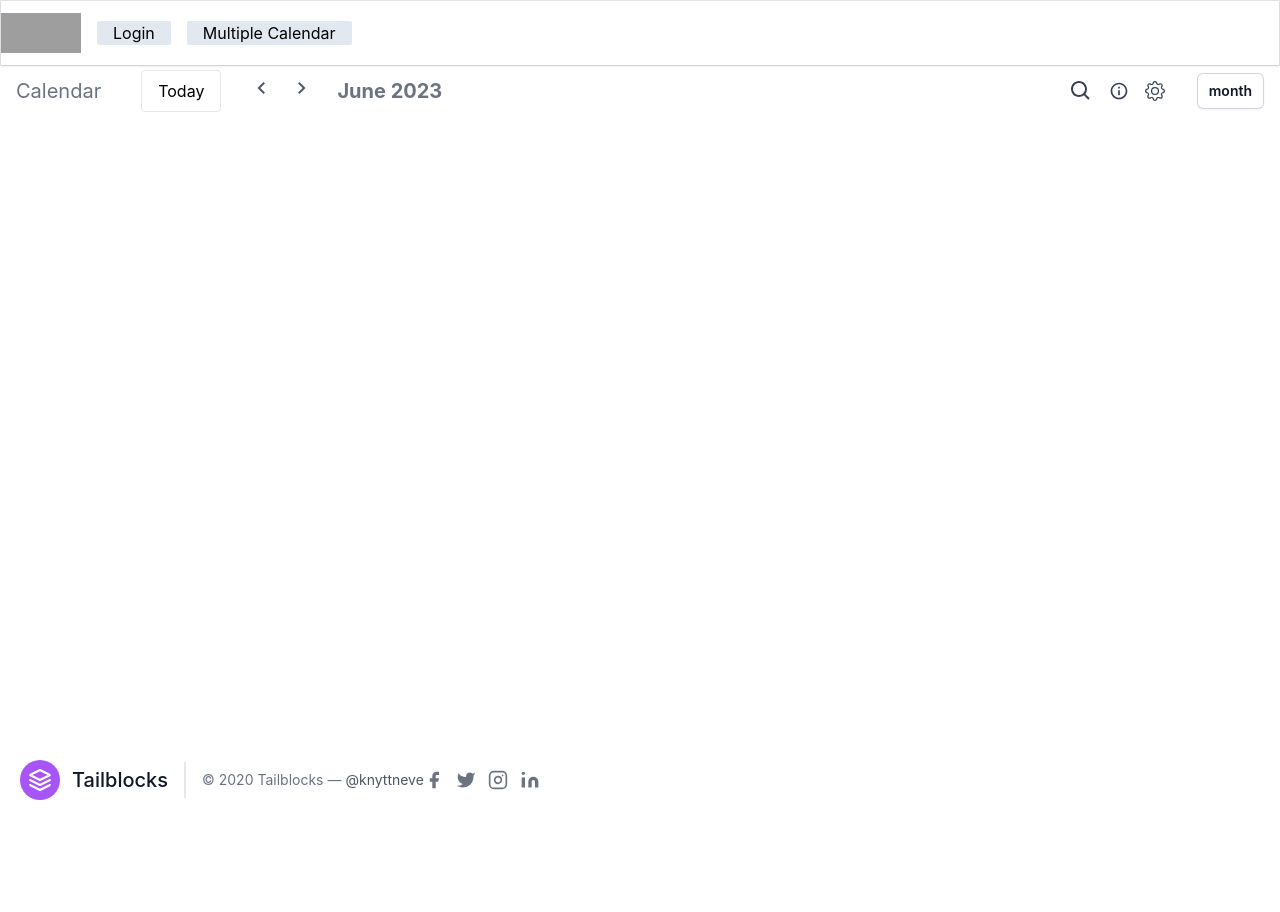
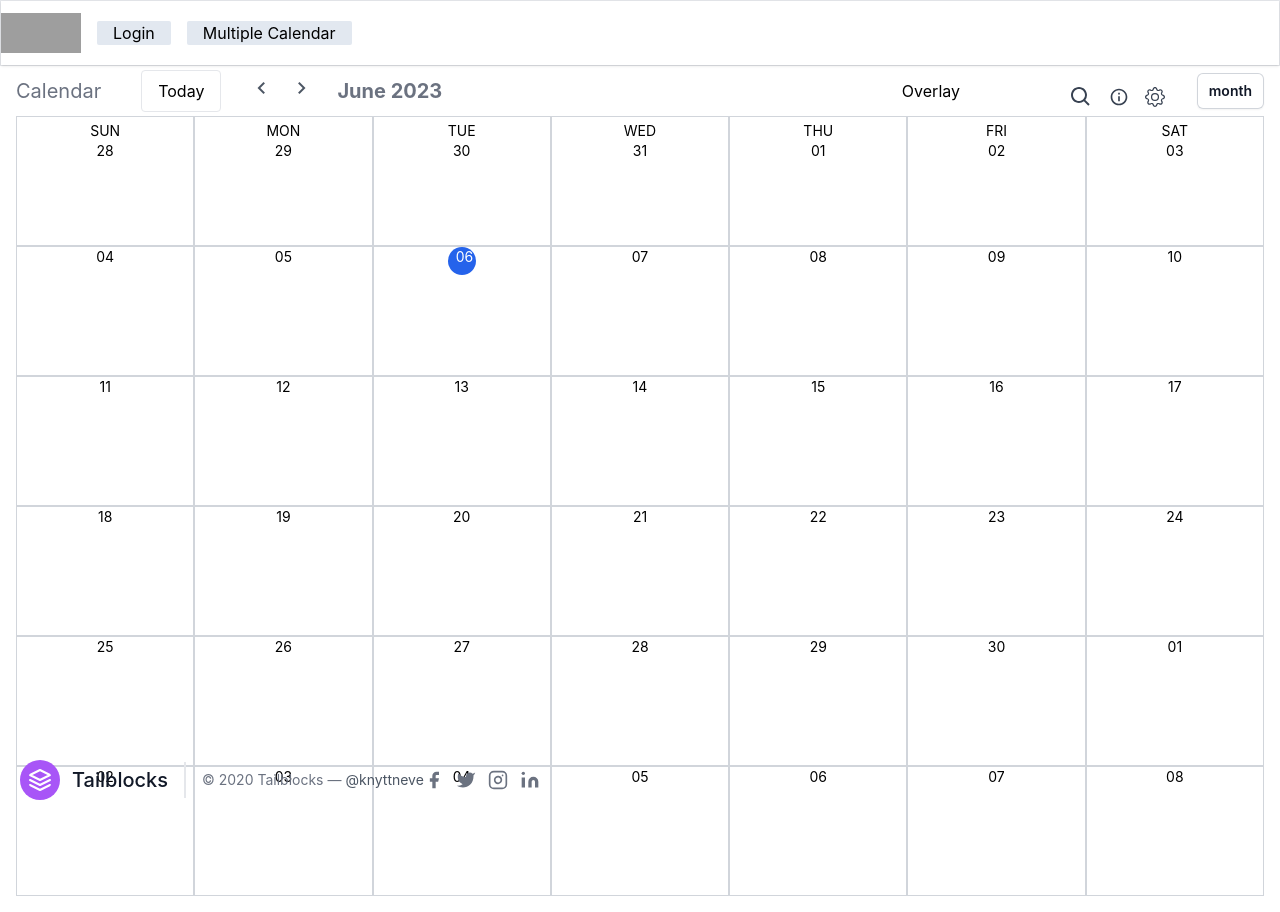
Before and after one commit to kishore1477/custom_react_calendar, a React (Create React App) app: page /overlay in a window 1280 px wide. Before the commit the page ends 800 px from the top, so only its background shows below. Built offline with nearby package versions, Linux system fonts and the light colour scheme; grey boxes are pictures that could not be loaded.

Commit message:
complete overlay and day view

```diff
--- a/src/App.js
+++ b/src/App.js
@@ -19,6 +19,7 @@ import CalendarHeader from './components/CalendarHeader';
 import Labels from './components/Labels';
 import Main from './multipleCalendar/Main';
 import DayView from './components/DayView/DayView';
+import Overlay from './multipleCalendar/Overlay';
 function App() {
 
   const [show, setShow] = useState(false)
@@ -46,6 +47,7 @@ const handleCalendar =()=>{
       <Route path="/main" element={  <Main   />  }/>
       {/* <Route path="/" element={  <Labels/>}/>   */}
        <Route path="/login" element={  <Login  />}/>
+       <Route path="/overlay" element={  <Overlay  />}/>
        <Route path="/day/:date" element={  <DayView  />}/>
 
 
--- a/src/components/CalendarHeader.js
+++ b/src/components/CalendarHeader.js
@@ -110,11 +110,12 @@ export default function CalendarHeader() {
         ):''}</>}
       </h2>
 
+  <div className="flex items-center justify-center md:absolute md:right-80 "> <Link to = '/overlay' > <button >
+      Overlay</button></Link></div>
 
 
 
-
-      <div className="flex items-center fixed right-0 mr-4 gap-x-2 md:gap-x-8 col-span-6">
+      <div className="flex items-end justify-end absolute right-0 mr-4 gap-x-2 md:gap-x-8 col-span-6">
                 <div className="flex items-center gap-x-2 md:gap-x-4   col-span-6">
                     <li className="list-none text-2xl">
                         <BiSearch className="text-gray-700"/>
--- a/src/components/Day.js
+++ b/src/components/Day.js
@@ -124,7 +124,7 @@ eventInLS.map((evt, i)=>{
           </p>
         )}
        <p
-          className={`text-sm  cursor-pointer    text-center px-2  ${getCurrentDayClass()}`} onClick={(e) =>  handleClickOnDate(e,days)}
+          className={`text-sm  cursor-pointer hover:rounded-full hover:bg-blue-300 hover:w-7 hover:h-7 flex justify-center items-center   text-center px-2  ${getCurrentDayClass()}`} onClick={(e) =>  handleClickOnDate(e,days)}
        >
           {days.format("DD")}
 
--- a/src/components/DayView/DayView.js
+++ b/src/components/DayView/DayView.js
@@ -3,22 +3,21 @@ import "./DayView.scss"
 import dayjs from 'dayjs'
 import { useParams } from "react-router-dom";
 import Contex from '../../contex/Contex';
+import EventModal from '../EventModal';
 const DayView = () => {
    const contex =  useContext(Contex)
-   const {selectedDate, setSelectedDate, setView} = contex
-
-    const d = new Date()
-
-    console.log("d:", d)
+   const {selectedDate, setSelectedDate, setView, savedEvents, setShowEventModal, showEventModal} = contex
    const [currentDayEvents, setCurrentDayEvents] = useState([])
-    console.log("Selected date is ", selectedDate)
+   console.log("Current day events is :", currentDayEvents)
+   console.log("Selected date inside dayview is :", selectedDate)
    const routeParams = useParams();
-    console.log("routeParams:", routeParams)
+   // console.log("routeParams:", routeParams)
 const {date} = routeParams
-console.log("date from useParamas:", date)
+// console.log("date from useParamas:", date)
 const category = date.split("$")
-console.log("catrgory :", category[0])
+// console.log("catrgory :", category[0])
 const dat =  category[0]
+// setSelectedDate(dat)
 const view = category[1]
 setView(view)
    useEffect(() => {
@@ -33,10 +32,45 @@ setView(view)
         // setSelectedDate(dayjs(new Date(now.year(), monthIndex, currentDate)))
     }
 }, [dat])
+
+//    useEffect(() => {
+//     if (savedEvents) {
+//         console.log("Saved Events inside dayView is :", savedEvents)
+//         let currentEvts = savedEvents.filter(event => {
+
+//                 let startDate = new Date(event.start)
+//                 // console.log(startDate.getDate(), selectedDate.date())
+//                 if (startDate.toDateString() === selectedDate.toDateString()) {
+//                     return event;
+//                 }
+
+//         })
+//         setCurrentDayEvents(currentEvts)
+//     }
+
+// }, [savedEvents, selectedDate])
+useEffect(() => {
+    // console.log("Filtered events is :", filteredEvents)
+    // console.log(" savedEvents events is :", savedEvents)
+          const events = savedEvents.filter(
+            (evt) =>
+            // console.log( "evt.day format",dayjs(evt.day).format("MM-DD-YYYY"))
+              dayjs(evt.day).format("MM-DD-YYYY") === selectedDate
+          );
+          console.log("Events is :", events)
+          setCurrentDayEvents(events);
+        }, [savedEvents, selectedDate]);
+
+    const d = new Date()
+
+    // console.log("d:", d)
+    // console.log("Selected date is ", selectedDate)
+
+
 const dd = dayjs().format("MM-DD-YYYY")
-console.log("dd:", dd)
+// console.log("dd:", dd)
 // console.log("dat is : ", dat)
-console.log("selectedDate is:", selectedDate)
+// console.log("selectedDate is:", selectedDate)
 // console.log("date formtt:", date.format("DD-MM-YY"))
 
     const getCurrentDayClass = ()=>{
@@ -62,29 +96,38 @@ console.log("selectedDate is:", selectedDate)
     }
 
 
-    // function renderEvent(hour) {
+    function renderEvent(hour) {
 
-    //     return currentDayEvents.map(event => {
-    //         const startDateTime = new Date(event.start)
-    //         return (
-    //             <div className={`day-events`}>
-    //                 {startDateTime.getHours() === hour && (
-    //                     <div className="px-2 day-event ">
-    //                         <div onClick={(e) => withStopPropagation(e, handleClickOnEventName(event, monthIndex))}
-    //                              className="ml-6 day-event-item " style={{background:  colors[event.eventColor]|| statusColors[event.status]}}>
-    //                             <h4>{event.title || "Untitled"}</h4>
-    //                         </div>
-    //                     </div>
-    //                 )}
-    //             </div>
-    //         )
-    //     })
-    // }
+        return currentDayEvents.map(event => {
+            // const startDateTime = new Date(event.startTimeIS)
+            const startDateTime = dayjs(event.start).hour()
 
+            console.log("StartDateTime is  :", startDateTime)
+            console.log("StartDateTime is type is  :", typeof(startDateTime))
+            console.log("hour is type is  :", typeof(hour))
+            console.log("hour is in render event  :", hour)
 
             return (
-    <div className='mb-10'>
+                <div className={`day-events`}>
+                    {startDateTime === hour && (
+                        <div className=" day-event ">
+                            <div
+                                 className={` text-black day-event-item bg-${event.label}-500`}>
+                                <h4 className='text-black'>{event.title || "Untitled"}</h4>
+                            </div>
+                        </div>
+                    )}
+                </div>
+            )
+        })
+    }
+const handleEventClick = () =>{
+    setShowEventModal(true)
+}
 
+  return (
+    <div className={`${showEventModal && 'bg-red-100'} mb-10 z-0`}>
+ {showEventModal &&  <EventModal/>}
     <div className="col-span-10 flex items-center ml-10 gap-x-4 ">
 
         {/***** selected date *****/}
@@ -107,22 +150,22 @@ console.log("selectedDate is:", selectedDate)
             {Array.from({length: 24}).map((ele, index) => {
 
                 let hour = index
-
+console.log("hour is :", hour)
                 return (
-                    <div className="each-hour"
+                    <div className="each-hour w-full" onClick={handleEventClick}
                         >
 
                         {hour >= 0 && (
                             <>
-                                <h4 className="hour-label">{hour > 0
+                                <h4 className="hour-label border-r-2  border-slate-200 pr-2 ">{hour > 0
                                     ? renderHour(hour)
                                     : "12"
                                 }
                                     <span className="ml-1">{getStatus(hour)}</span>
                                 </h4>
-                                <div className="row ">
-                                    <div>
-                                    {/* {renderEvent(hour)} */}
+                                <div className="row">
+                                    <div className='border-t-2 w-full border-slate-200'>
+                                    {renderEvent(hour)}
                                     </div>
                                 </div>
                             </>
--- a/src/components/DayView/DayView.scss
+++ b/src/components/DayView/DayView.scss
@@ -53,7 +53,7 @@
             justify-content: end;
             width: 50px;
             font-size: 11px;
-            padding: 15px 0;
+            padding: 15px 10px;
             color: #343434;
             font-weight: 400;
         }
--- a/src/contex/ContexWrapper.js
+++ b/src/contex/ContexWrapper.js
@@ -80,7 +80,7 @@ const [savedEvents, dispatchCalEvent] = useReducer(
   useEffect(() => {
     localStorage.setItem("savedEvents", JSON.stringify(savedEvents));
     const events =  JSON.parse(localStorage.getItem('savedEvents'))
-    // console.log("Events inside local in wrapper:", events)
+    console.log("Events inside local in wrapper:", events)
   }, [savedEvents]);
 
 useEffect(() => {
--- /dev/null
+++ b/src/multipleCalendar/Overlay.js
@@ -0,0 +1,118 @@
+import React, { useContext , useState, useEffect } from 'react'
+import Contex from '../contex/Contex'
+import { getMonth } from '../main';
+import dayjs from 'dayjs';
+const Overlay = () => {
+//    const {selectedUserEventArray} =  useContext(Contex)
+   const [currenMonth, setCurrentMonth] = useState(getMonth());
+   const contex = useContext(Contex)
+   const { showEventModal, monthIndex,state,selectedUserEvent, selectedUserEventArray, dispatch}= contex
+   useEffect(() => {
+       setCurrentMonth(getMonth(monthIndex));
+   }, [monthIndex]);
+
+//    useEffect(() => {
+
+        //   const events = filteredEvents.filter(
+//             (evt) =>
+//               dayjs(evt.day).format("DD-MM-YY") === days.format("DD-MM-YY")
+//           );
+//           setDayEvents(events);
+//         }, [filteredEvents, days]);
+
+
+   console.log("monthis",currenMonth)
+   console.log("selectedUserEventArray inside overlay is:", selectedUserEventArray)
+   const getCurrentDayClass = (days)=>{
+    return days.format("DD-MM-YY") === dayjs().format("DD-MM-YY")
+    ? "bg-blue-600 text-white rounded-full w-7 h-7"
+    : "";
+  }
+  return (
+    <div>
+        <div className='flex'>
+      {selectedUserEventArray && selectedUserEventArray.map((evt,i)=>{
+        return   <div  className={`bg-${evt.color}-500 mx-4 rounded px-2`}>
+        {/* <button className=''  */}
+
+                    {/* > */}
+                       <span className='mr-8 mb-8'> {evt.user}</span>
+                    <span className={`material-icons-outlined  cursor-pointer`} onClick={() => {
+                  dispatch({
+                    type: "delete",
+                    payload: evt,
+                  });
+
+                }}>
+                      close
+                    </span>
+
+                  {/* </button> */}
+        </div>
+      })}
+      </div>
+    <div  className=" m-4  mt-0    grid grid-cols-7 grid-rows-5">
+    {/* {item.title} */}
+  {
+   currenMonth && currenMonth.map((week,weekId)=>(
+
+      week.map((days, dayId)=>(
+        // console.log("dayId id is :", dayId)
+        // console.log("days :", days)
+
+        // DAy file
+
+        <div className={`border  border-gray-300 flex flex-col `}>
+        <div className='h-24 md:h-32 flex flex-col  items-center' >
+         <header className="flex flex-col  items-center">
+          { weekId === 0 &&  (
+            <p className="text-sm mt-1">
+              {days.format("ddd").toUpperCase()}
+            </p>
+          )}
+         <p
+            className={`text-sm  cursor-pointer    text-center px-2  ${getCurrentDayClass(days)}`}
+         >
+            {days.format("DD")}
+
+
+
+          </p>
+
+        </header>
+        <div
+          className="flex-1 "
+
+        >
+
+
+        <div
+
+
+              className={`p-1 mr-3 text-gray-600 text-sm rounded mb-1 truncate cursor-pointer`}
+            >
+                {selectedUserEventArray && selectedUserEventArray.map((item,i)=>{
+                  if(item.assigned_date === days.format("DD-MM-YY")){
+                    return ( <p className={`bg-${item.color}-500`}>{item.title}</p>)
+                  }
+                })}
+
+
+            </div>
+
+
+        </div>
+        </div>
+      </div>
+
+
+
+      ))
+    ))
+  }
+  </div>
+  </div>
+  )
+}
+
+export default Overlay
```
Also changed, not shown: src/components/EventModal.js (+9 -5 lines). Lines whose indentation alone changed are shown as unchanged.
